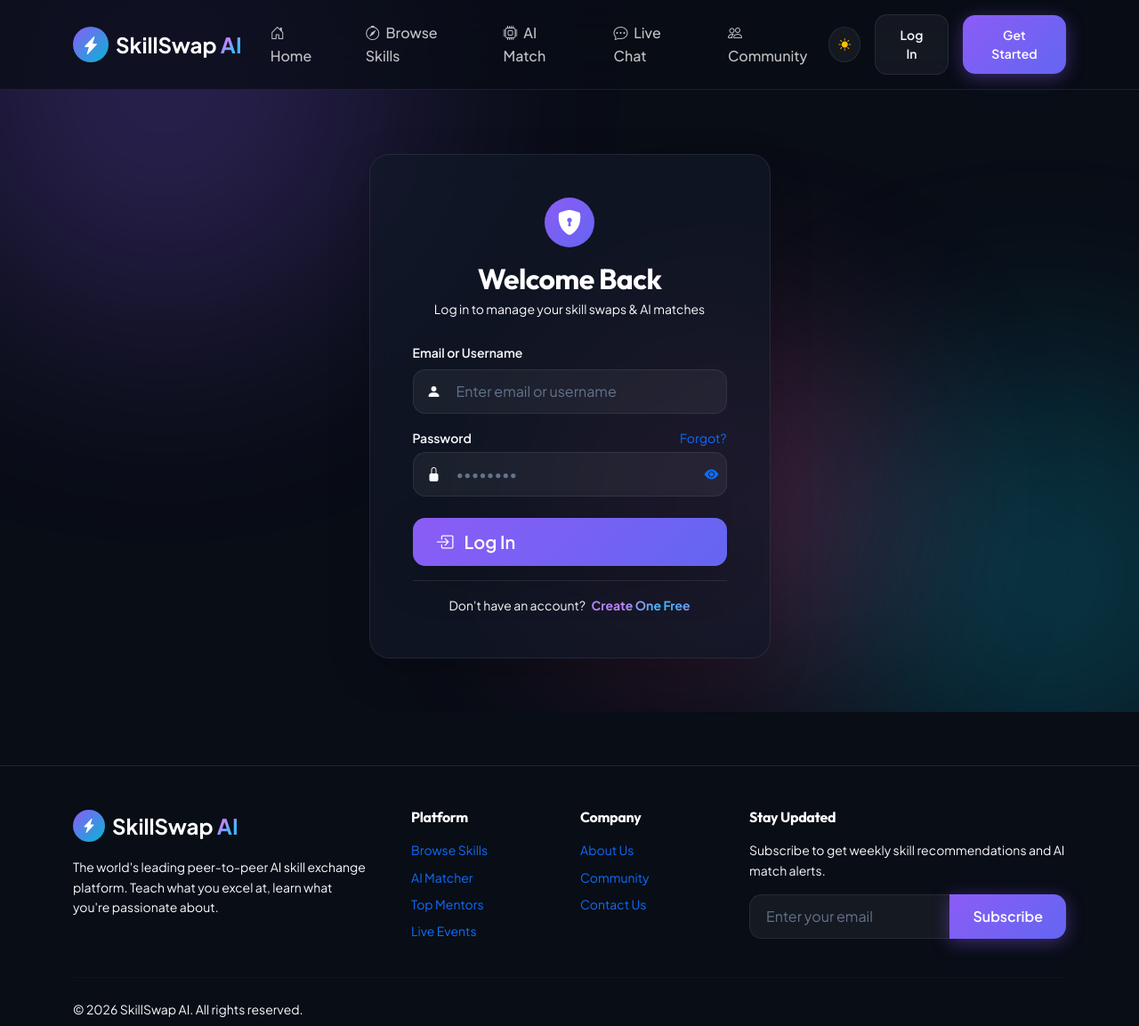
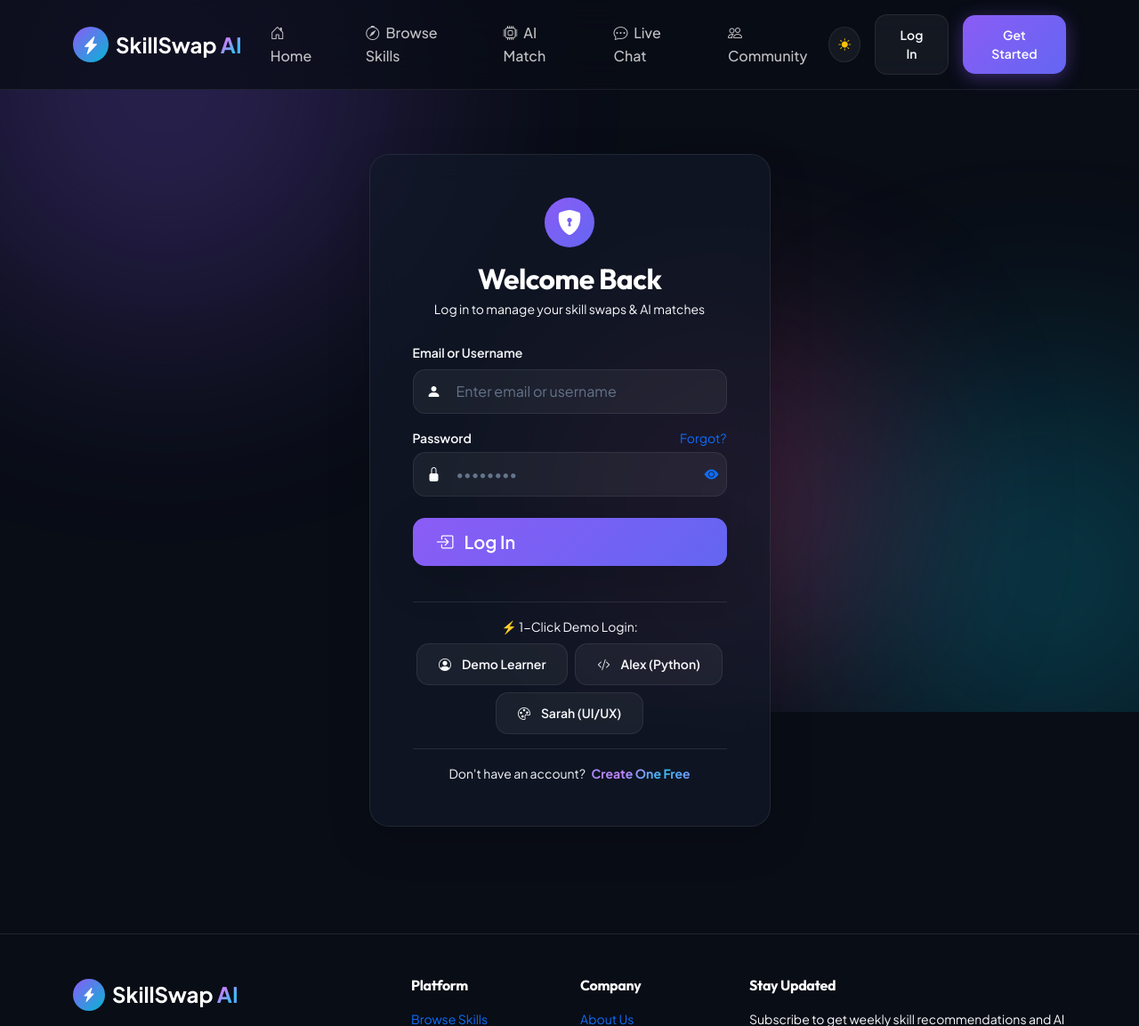
Before and after one commit to Kandarp089/SkillSwap-AI-Platform, a Django app: page /accounts/login/ in a window 1280 px wide. Shown: the top 1153 px of the page at 89% size. Run offline with Django 5.2, Linux system fonts and the light colour scheme.

Commit message:
Add 1-Click Quick Demo Login buttons on login page for instant authentication testing

```diff
--- a/templates/accounts/login.html
+++ b/templates/accounts/login.html
@@ -53,7 +53,23 @@
                     </button>
                 </form>
 
-                <div class="text-center text-sub small pt-3 border-top border-secondary border-opacity-25">
+                <!-- Quick 1-Click Demo Login Options -->
+                <div class="mt-4 pt-3 border-top border-secondary border-opacity-25 text-center">
+                    <span class="text-sub small d-block mb-2">⚡ 1-Click Demo Login:</span>
+                    <div class="d-flex flex-wrap gap-2 justify-content-center">
+                        <button type="button" class="btn btn-sm btn-neon-outline" onclick="fillDemoLogin('demo_user', 'SkillSwap123!')">
+                            <i class="bi bi-person-circle text-cyan me-1"></i> Demo Learner
+                        </button>
+                        <button type="button" class="btn btn-sm btn-neon-outline" onclick="fillDemoLogin('alex_chen', 'SkillSwap123!')">
+                            <i class="bi bi-code-slash text-purple me-1"></i> Alex (Python)
+                        </button>
+                        <button type="button" class="btn btn-sm btn-neon-outline" onclick="fillDemoLogin('sarah_jenkins', 'SkillSwap123!')">
+                            <i class="bi bi-palette text-pink me-1"></i> Sarah (UI/UX)
+                        </button>
+                    </div>
+                </div>
+
+                <div class="text-center text-sub small pt-3 border-top border-secondary border-opacity-25 mt-3">
                     Don't have an account? <a href="/accounts/register/" class="text-gradient fw-bold text-decoration-none ms-1">Create One Free</a>
                 </div>
             </div>
@@ -75,5 +91,16 @@ function togglePasswordVisibility(inputId, btn) {
         btn.innerHTML = '<i class="bi bi-eye-fill"></i>';
     }
 }
+
+function fillDemoLogin(username, password) {
+    const userField = document.querySelector('input[name="username"]');
+    const passField = document.querySelector('input[name="password"]');
+    const form = userField ? userField.closest('form') : null;
+    if (userField && passField && form) {
+        userField.value = username;
+        passField.value = password;
+        form.submit();
+    }
+}
 </script>
 {% endblock %}
```
